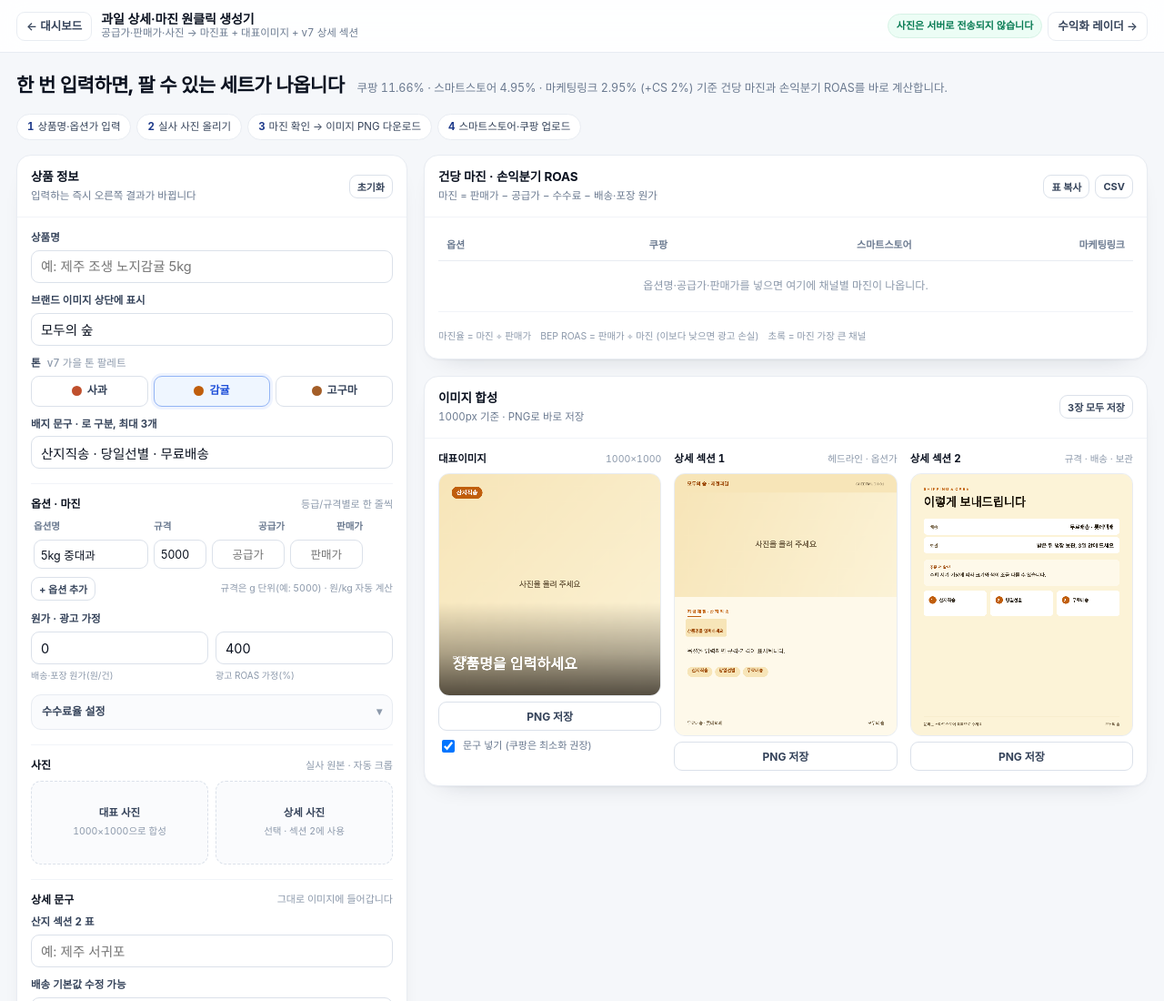
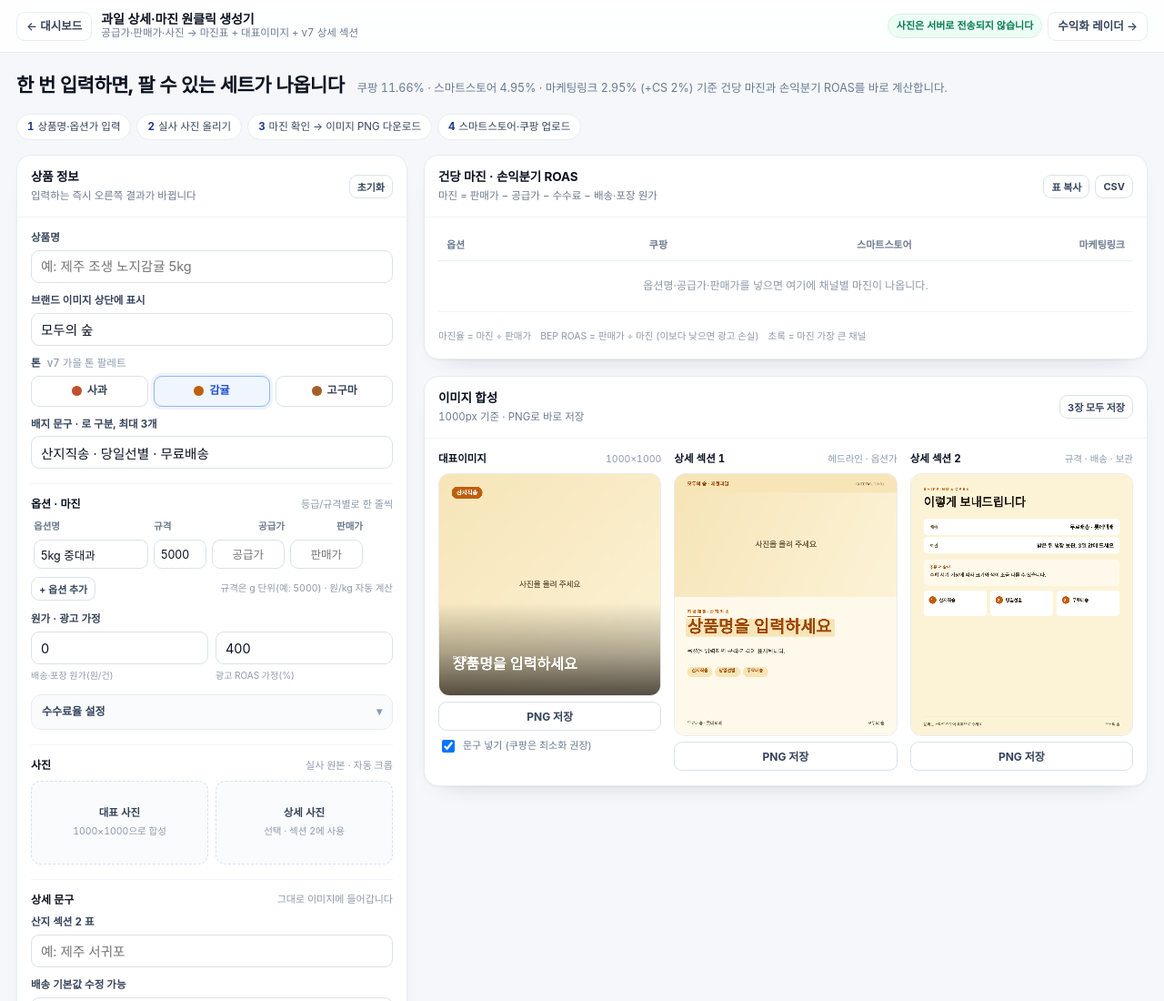
Before and after one commit to KIMS1112/storenote-dashboard, a plain HTML site: page generator.html in a window 1280 px wide. Shown: the top 1100 px of the page at 91% size. Drawn offline with Linux system fonts and the light colour scheme.

Commit message:
fix: 상세 섹션 1 헤드라인 폰트가 본문 크기로 그려지던 문제 수정

```diff
--- a/generator.html
+++ b/generator.html
@@ -899,6 +899,7 @@
     ctx.fillRect(56, y + 14, 64, 3);
 
     y += 88;
+    setFont(ctx, L.size, 780);
     L.lines.forEach(function (ln, i) {
       if (i === L.lines.length - 1) {
         var w = ctx.measureText(ln).width;
```
